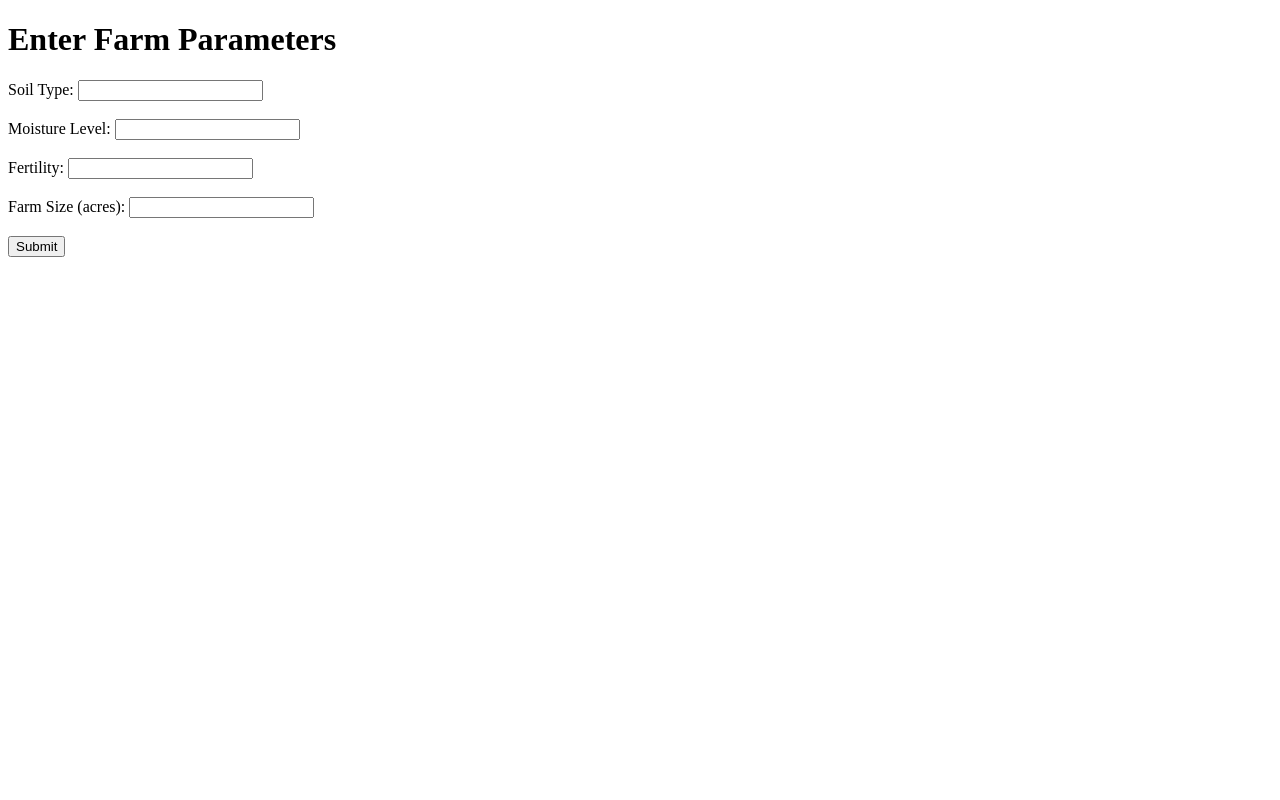
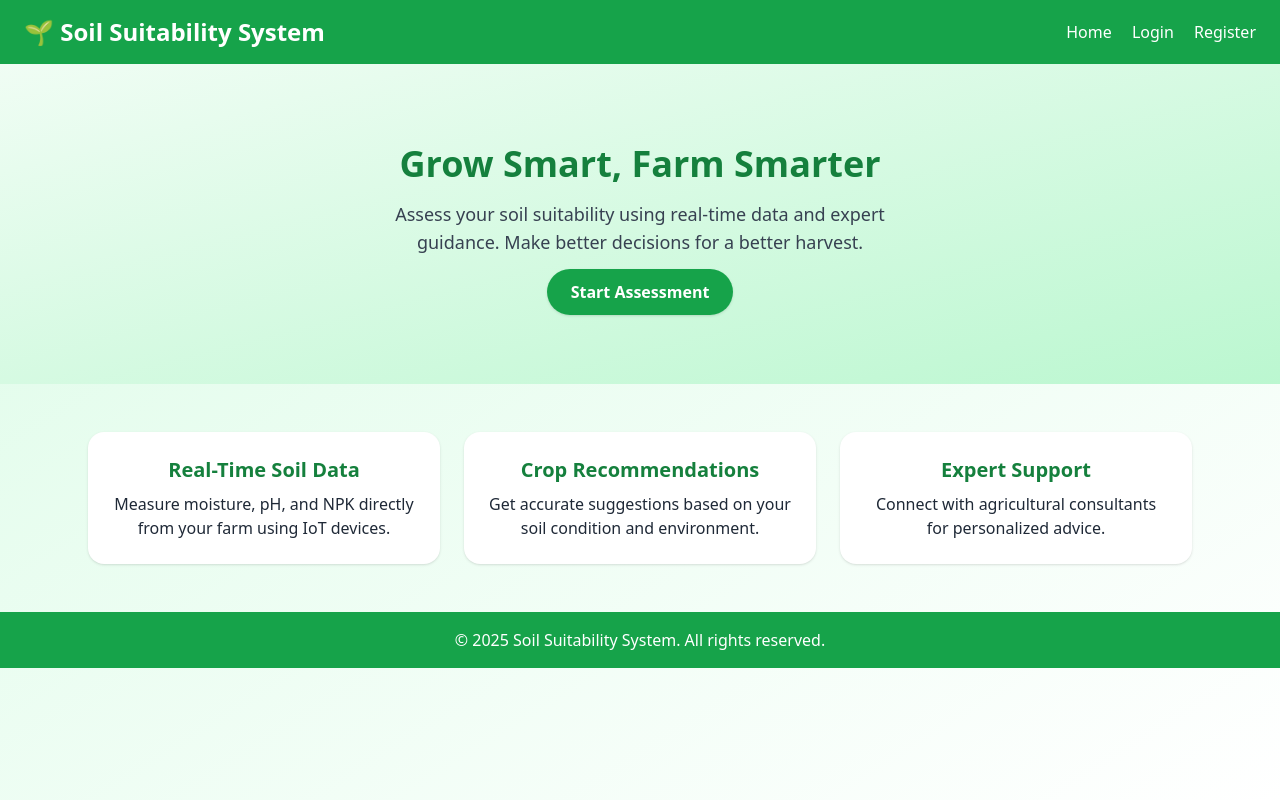
Before and after one commit to mbilinyijustin/new_begin, a Django app: template assessment/templates/home.html in a window 1280 px wide. Run offline with Django 3.2, Linux system fonts and the light colour scheme; the template is opened without the code that fills it, so the values that code supplies are empty; some libraries are stand-ins or nearby versions.

Commit message:
Creating a homepage

```diff
--- a/assessment/admin.py
+++ b/assessment/admin.py
@@ -1,6 +1,6 @@
 from django.contrib import admin
 
-from .models import SoilAssessment
+from .models import Assessment
 
 # Register your models here.
-admin.site.register(SoilAssessment)
+admin.site.register(Assessment)
--- a/assessment/models.py
+++ b/assessment/models.py
@@ -1,5 +1,6 @@
 from django.db import models
 from django.contrib.auth.models import User
+
 
 class Assessment(models.Model):
     user = models.ForeignKey(User, on_delete=models.CASCADE)
--- a/assessment/templates/home.html
+++ b/assessment/templates/home.html
@@ -1,25 +1,52 @@
 <!DOCTYPE html>
-<html>
+<html lang="en">
 <head>
-    <title>Soil Suitability Form</title>
+  <meta charset="UTF-8" />
+  <meta name="viewport" content="width=device-width, initial-scale=1.0" />
+  <title>Soil Assessment System</title>
+  <script src="https://cdn.tailwindcss.com"></script>
 </head>
-<body>
-    <h1>Enter Farm Parameters</h1>
-    <form method="POST">
-        {% csrf_token %}
-        <label for="soil_type">Soil Type:</label>
-        <input type="text" name="soil_type" required><br><br>
+<body class="bg-gradient-to-br from-green-100 to-white min-h-screen text-gray-800 font-sans">
 
-        <label for="moisture_level">Moisture Level:</label>
-        <input type="number" step="0.01" name="moisture_level" required><br><br>
+  <!-- Header -->
+  <header class="bg-green-600 text-white shadow-md">
+    <div class="max-w-7xl mx-auto px-6 py-4 flex justify-between items-center">
+      <h1 class="text-2xl font-bold">🌱 Soil Suitability System</h1>
+      <nav class="space-x-4">
+        <a href="#" class="hover:underline">Home</a>
+        <a href="{% url 'login' %}" class="hover:underline">Login</a>
+        <a href="{% url 'register' %}" class="hover:underline">Register</a>
+      </nav>
+    </div>
+  </header>
 
-        <label for="fertility">Fertility:</label>
-        <input type="text" name="fertility" required><br><br>
+  <!-- Hero Section -->
+  <section class="text-center py-20 px-6 bg-gradient-to-br from-green-50 to-green-200">
+    <h2 class="text-4xl font-extrabold text-green-700 mb-4">Grow Smart, Farm Smarter</h2>
+    <p class="text-lg text-gray-700 mb-6 max-w-xl mx-auto">Assess your soil suitability using real-time data and expert guidance. Make better decisions for a better harvest.</p>
+    <a href="{% url 'assessment:create' %}" class="bg-green-600 text-white px-6 py-3 rounded-full font-semibold shadow hover:bg-green-700 transition">Start Assessment</a>
+  </section>
 
-        <label for="farm_size">Farm Size (acres):</label>
-        <input type="number" step="0.01" name="farm_size" required><br><br>
+  <!-- Features -->
+  <section class="max-w-6xl mx-auto px-6 py-12 grid md:grid-cols-3 gap-6 text-center">
+    <div class="bg-white p-6 rounded-2xl shadow hover:shadow-lg transition">
+      <h3 class="text-xl font-bold text-green-700 mb-2">Real-Time Soil Data</h3>
+      <p>Measure moisture, pH, and NPK directly from your farm using IoT devices.</p>
+    </div>
+    <div class="bg-white p-6 rounded-2xl shadow hover:shadow-lg transition">
+      <h3 class="text-xl font-bold text-green-700 mb-2">Crop Recommendations</h3>
+      <p>Get accurate suggestions based on your soil condition and environment.</p>
+    </div>
+    <div class="bg-white p-6 rounded-2xl shadow hover:shadow-lg transition">
+      <h3 class="text-xl font-bold text-green-700 mb-2">Expert Support</h3>
+      <p>Connect with agricultural consultants for personalized advice.</p>
+    </div>
+  </section>
 
-        <button type="submit">Submit</button>
-    </form>
+  <!-- Footer -->
+  <footer class="bg-green-600 text-white text-center py-4">
+    <p>&copy; 2025 Soil Suitability System. All rights reserved.</p>
+  </footer>
+
 </body>
 </html>
```
Also changed, not shown: assessment/migrations/0003_delete_soilassessment_and_more.py (added).
